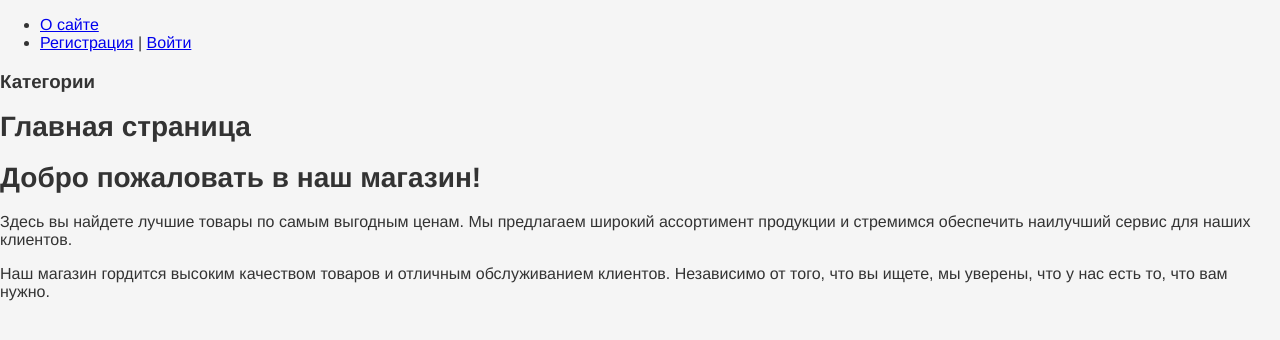
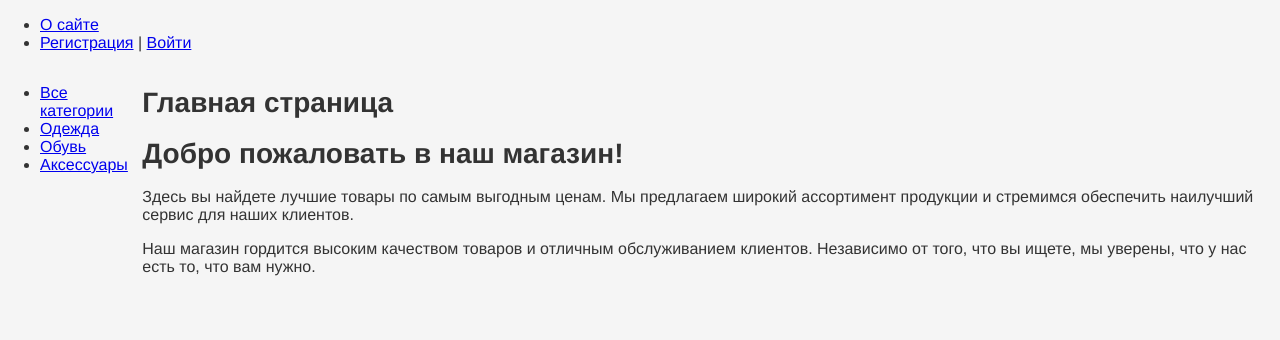
Before and after one commit to DilyaraL/market, a Django app: page / in a window 1280 px wide. Shown: the top 340 px of the page. Run offline with Django 4.2, Linux system fonts and the light colour scheme; data comes from the database, SQL or seed files in the repository.

Commit message:
commit 3

```diff
--- a/clothing_store/store/templates/store/base.html
+++ b/clothing_store/store/templates/store/base.html
@@ -17,12 +17,42 @@
                 {% if request.user.is_authenticated %}
                 <li class="last"> {{user.username}} | <a href="{% url 'logout' %}">Выйти</a></li>
                 {% else %}
-                                    <li class="last"><a href="{% url 'register' %}">Регистрация</a> | <a href="{% url 'login' %}">Войти</a></li>
+                <li class="last"><a href="{% url 'register' %}">Регистрация</a> | <a href="{% url 'login' %}">Войти</a>
+                </li>
                 {% endif %}
             </ul>
             <div class="clear"></div>
             {% endblock mainmenu %}
 
+
+            <table class="table-content" border=0 cellpadding="0" cellspacing="0">
+                <tr>
+                    <!-- Sidebar слева -->
+                    <td valign="top" class="left-chapters">
+                        <ul id="leftchapters">
+                            {% if request.resolver_match.url_name != 'home' %}
+                                {% if cat_selected == 0 %}
+                                <li class="selected">Все категории</li>
+                                {% else %}
+                                <li><a href="{% url 'products' %}">Все категории</a></li>
+                                {% endif %}
+                            {% else %}
+                                <li><a href="{% url 'products' %}">Все категории</a></li>
+                            {% endif %}
+
+                            {% for c in cats %}
+                                {% if c.products__count > 0 %}
+                                {% if c.pk == cat_selected %}
+                                <li class="selected">{{c.name}}</li>
+                                {% else %}
+                                <li><a href="{{ c.get_absolute_url }}">{{c.name}}</a></li>
+                                {% endif %}
+                                {% endif %}
+                            {% endfor %}
+                        </ul>
+                    </td>
+                    <td valign="top" class="content">
+                        <div class="content-text">
                             {% block content %}
                             {% endblock %}
                             {% if page_obj.has_other_pages %}
@@ -50,5 +80,13 @@
                                 </ul>
                             </nav>
                             {% endif %}
+                        </div>
+                        <!-- Конец блока контента -->
+
+                    </td>
+                </tr>
+            </table>
+        </td>
+    </tr>
 </body>
 </html>
--- a/clothing_store/store/templates/store/category.html
+++ /dev/null
@@ -1,9 +0,0 @@
-<!-- templates/store/_categories.html -->
-<div class="sidebar">
-    <h3>Категории</h3>
-    <ul>
-        {% for category in categories %}
-            <li><a href="{% url 'category_products' category.id %}">{{ category.name }}</a></li>
-        {% endfor %}
-    </ul>
-</div>
--- a/clothing_store/store/templates/store/home.html
+++ b/clothing_store/store/templates/store/home.html
@@ -1,7 +1,6 @@
 {% extends 'store/base.html' %}
 
 {% block content %}
-{% include 'store/category.html' %}
 <h1>{{title}}</h1>
  <h1>Добро пожаловать в наш магазин!</h1>
   <p>Здесь вы найдете лучшие товары по самым выгодным ценам. Мы предлагаем широкий ассортимент продукции и стремимся обеспечить наилучший сервис для наших клиентов.</p>
--- a/clothing_store/store/templates/store/product.html
+++ b/clothing_store/store/templates/store/product.html
@@ -1,7 +1,6 @@
 {% extends 'store/base.html' %}
 
 {% block content %}
-{% include 'store/category.html' %}
 <div class="product-detail">
 <img src="{{ product.image.url }}" alt="{{ product.name }}">
 <h3>{{product.name}}</h3>
--- a/clothing_store/store/templates/store/products.html
+++ b/clothing_store/store/templates/store/products.html
@@ -1,7 +1,6 @@
 {% extends 'store/base.html' %}
 
 {% block content %}
-{% include 'store/category.html' %}
 <h1>{{title}}</h1>
 <ul class="product-list">
          {% for p in products %}
--- a/clothing_store/store/urls.py
+++ b/clothing_store/store/urls.py
@@ -5,7 +5,7 @@ from .views import *
 urlpatterns = [
     path('', Home.as_view(), name='home'),
     path('products/', Product.as_view(), name='products'),
-    path('products/categories/<slug:cat_slug>/', Product.as_view(), name='сat_products'),
+    path('products/categories/<slug:cat_slug>/', Product.as_view(), name='cat_products'),
     path('products/<slug:prod_slug>', ShowProduct.as_view(), name='one_product'),
     path('orders/<int:pk>', ShowOrder.as_view()),
     path('orders/', Orders.as_view(), name='orders'),
```
Lines whose indentation alone changed are shown as unchanged.
